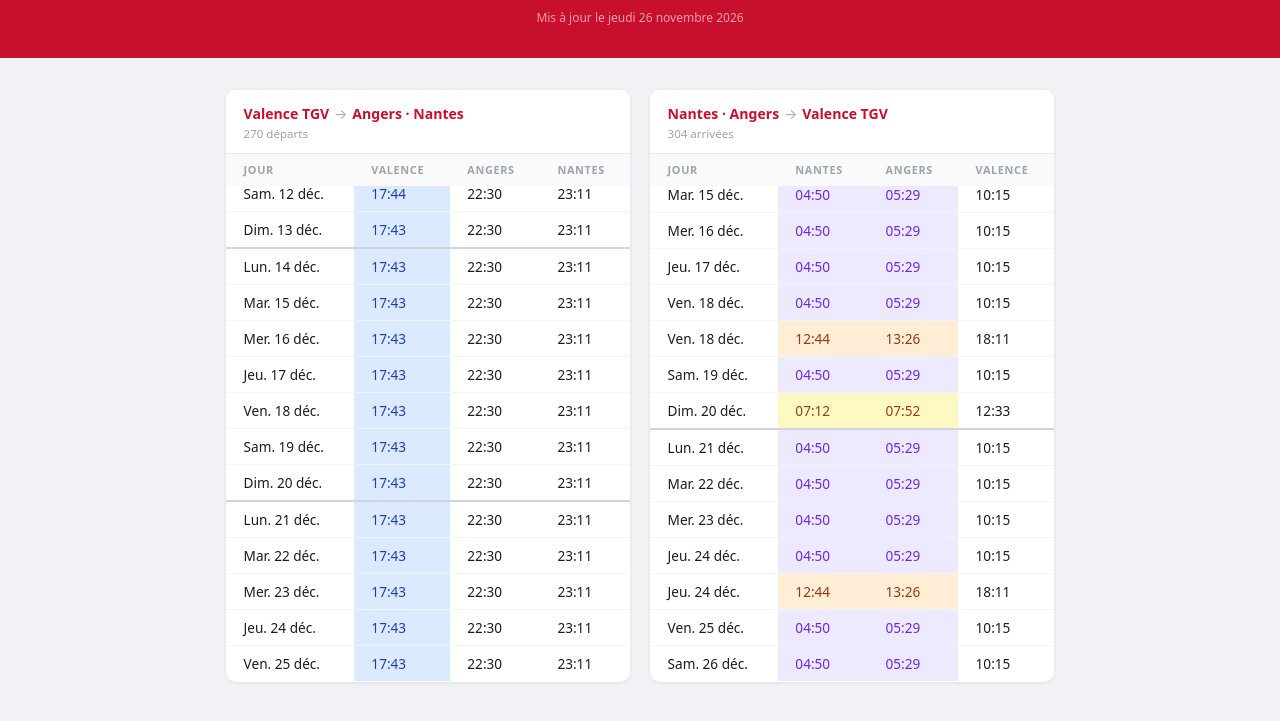
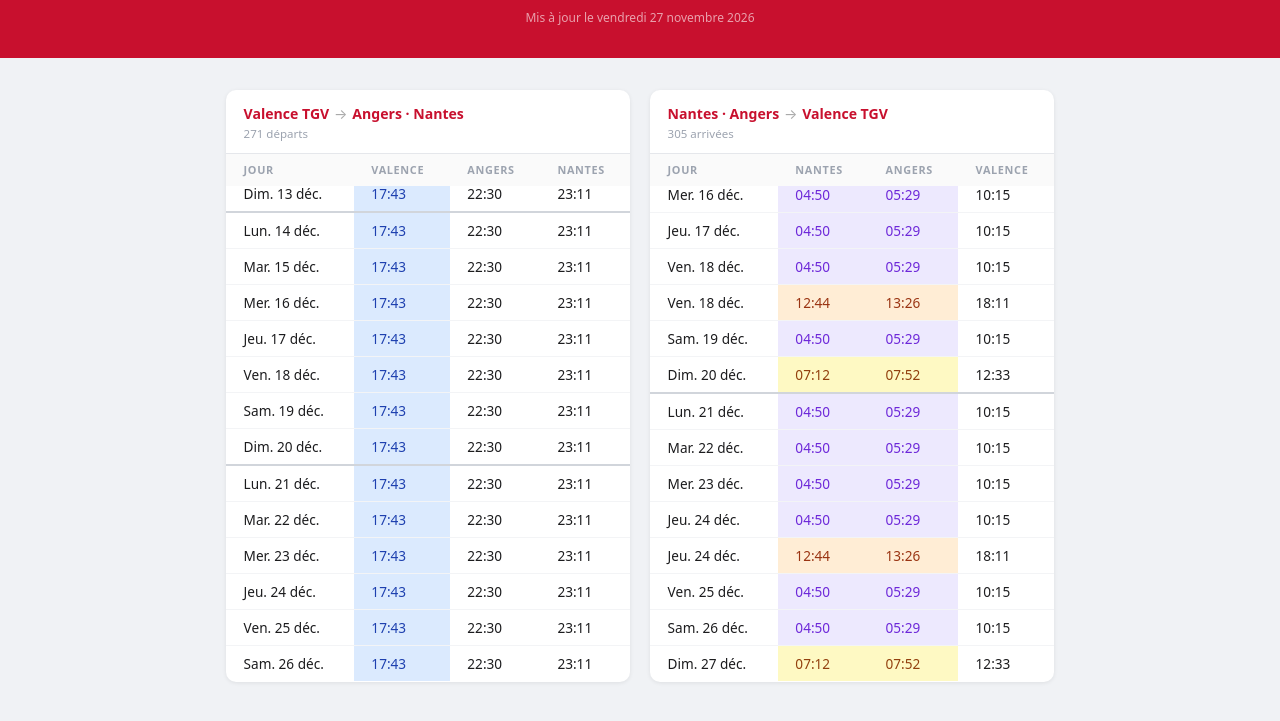
Before and after one commit to pcreux/trains-direct-valence-nantes, a plain HTML site: page index.html in a window 1280 px wide. Shown: the part 101-822 px from the top of the page. Drawn offline with Linux system fonts and the light colour scheme.

Commit message:
Update schedule 2026-11-27

```diff
--- a/index.html
+++ b/index.html
@@ -103,13 +103,13 @@
     <header>
       <h1>🚄 Trains directs</h1>
       <p class="subtitle">Valence TGV ↔ Angers · Nantes</p>
-      <p class="updated">Mis à jour le jeudi 26 novembre 2026</p>
+      <p class="updated">Mis à jour le vendredi 27 novembre 2026</p>
     </header>
     <main>
     <section class="card">
       <div class="card-header">
         <div class="card-title">Valence TGV <span class="arrow">→</span> Angers · Nantes</div>
-        <div class="count">270 départs</div>
+        <div class="count">271 départs</div>
       </div>
       <div class="table-scroll">
         <table>
@@ -387,6 +387,7 @@
             <tr><td>Mer. 23 déc.</td><td class="time t-soir">17:43</td><td class="time">22:30</td><td class="time">23:11</td></tr>
             <tr><td>Jeu. 24 déc.</td><td class="time t-soir">17:43</td><td class="time">22:30</td><td class="time">23:11</td></tr>
             <tr><td>Ven. 25 déc.</td><td class="time t-soir">17:43</td><td class="time">22:30</td><td class="time">23:11</td></tr>
+            <tr><td>Sam. 26 déc.</td><td class="time t-soir">17:43</td><td class="time">22:30</td><td class="time">23:11</td></tr>
           </tbody>
         </table>
       </div>
@@ -395,7 +396,7 @@
     <section class="card">
       <div class="card-header">
         <div class="card-title">Nantes · Angers <span class="arrow">→</span> Valence TGV</div>
-        <div class="count">304 arrivées</div>
+        <div class="count">305 arrivées</div>
       </div>
       <div class="table-scroll">
         <table>
@@ -707,6 +708,7 @@
             <tr><td>Jeu. 24 déc.</td><td class="time t-apm">12:44</td><td class="time t-apm">13:26</td><td class="time">18:11</td></tr>
             <tr><td>Ven. 25 déc.</td><td class="time t-nuit">04:50</td><td class="time t-nuit">05:29</td><td class="time">10:15</td></tr>
             <tr><td>Sam. 26 déc.</td><td class="time t-nuit">04:50</td><td class="time t-nuit">05:29</td><td class="time">10:15</td></tr>
+            <tr><td>Dim. 27 déc.</td><td class="time t-matin">07:12</td><td class="time t-matin">07:52</td><td class="time">12:33</td></tr>
           </tbody>
         </table>
       </div>
```
Also changed, not shown: 1 other file.
